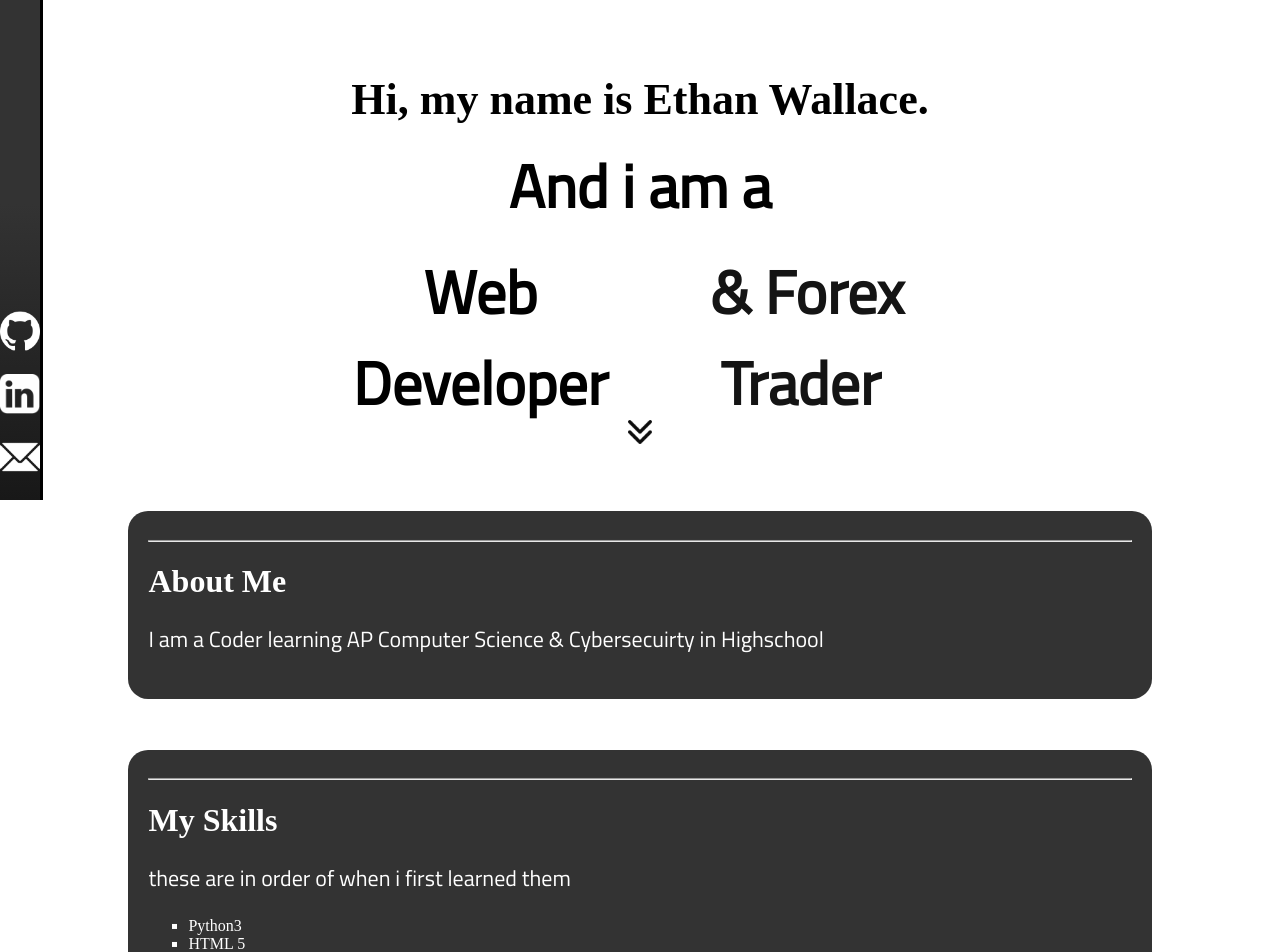
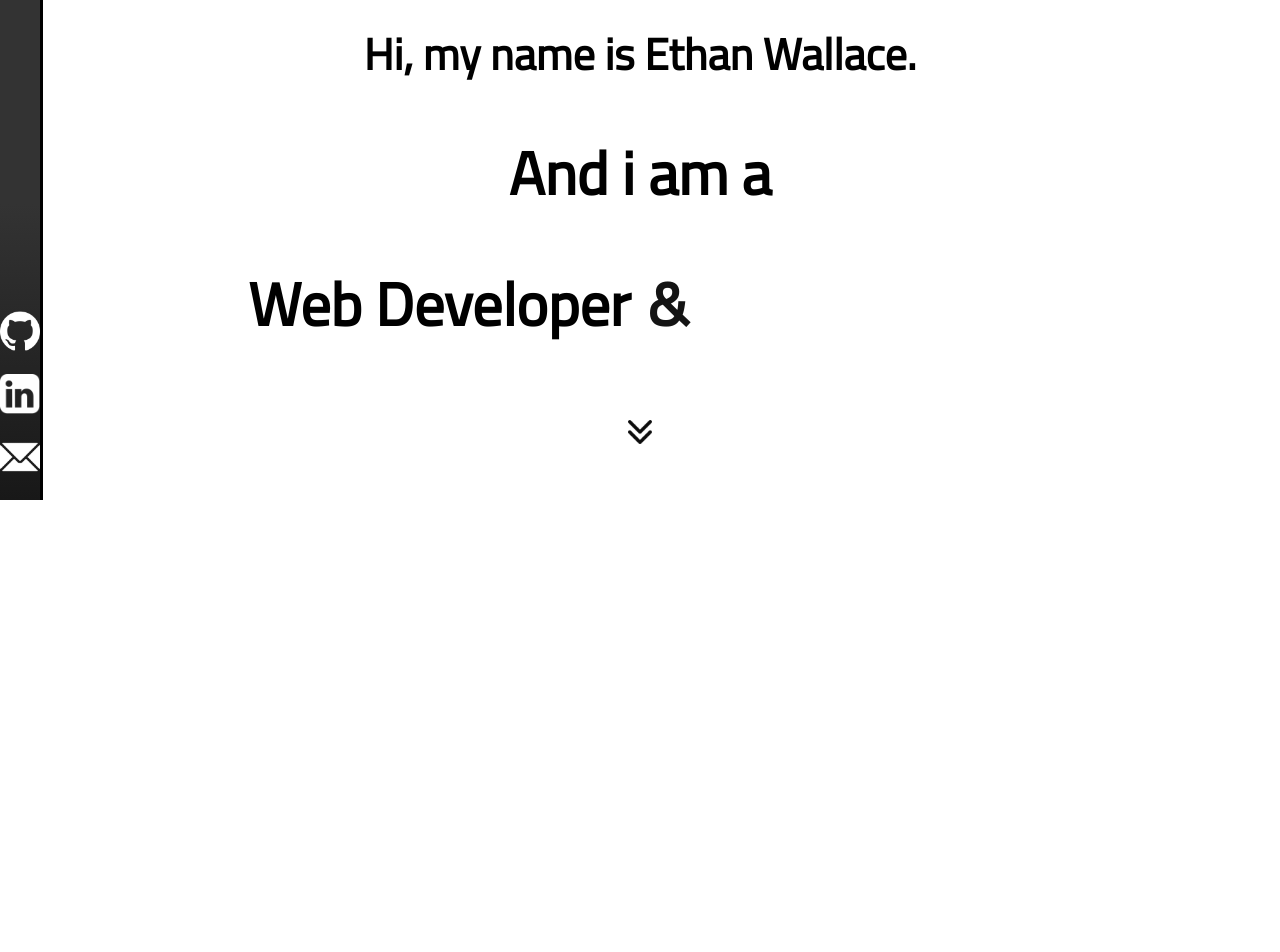
Before and after one commit to realmichealbay/resume-site, a SvelteKit app: page / in a window 1280 px wide. Shown: the part 300-1252 px from the top of the page. After the commit the page ends 800 px from the top, so only its background shows below. Built offline with nearby package versions, Linux system fonts and the light colour scheme; a web font is replaced by a local one.

Commit message:
commit on master

```diff
--- a/src/app.html
+++ b/src/app.html
@@ -6,9 +6,6 @@
 		<link rel="stylesheet" href="global.css">
 		<meta name="viewport" content="width=device-width" />
 		<title>Ethan Wallace Resume 2023</title>
-		<svelte:head>
-			<script defer src="/intro.js"></script>
-		</svelte:head>
 
 		%sveltekit.head%
 	</head>
--- a/src/routes/+layout.svelte
+++ b/src/routes/+layout.svelte
@@ -1,13 +1,17 @@
+<div id="page-layout-wrapper">
 	<div id="left-bar">
 		<a href="https://github.com/realmichealbay" target="_blank">
-		<img src="../img/github.png" alt="">
+			<img src="../img/github.png" alt="" />
 		</a>
 		<a href="https://www.linkedin.com/in/ethan-wallace-733525297/" target="_blank">
-		<img src="../img/linkedin.png" alt="">
+			<img src="../img/linkedin.png" alt="" />
 		</a>
 		<a href="mailto:emwallace06@outlook.com" target="_blank">
-		<img src="../img/email.png" alt="">
+			<img src="../img/email.png" alt="" />
 		</a>
 	</div>
 
-<slot/>
+	<slot />
+
+	<footer>Contact</footer>
+</div>
--- a/src/routes/+page.svelte
+++ b/src/routes/+page.svelte
@@ -1,6 +1,31 @@
+<script>
+	import { onMount } from 'svelte';
+
+	let chevronOpacity = 1;
+
+	onMount(() => {
+		/*
+        function handleScroll() {
+            console.log(window.scrollY);
+
+            if (window.scrollY > 200) {
+                chevronOpacity = 0;
+            } else {
+                chevronOpacity = 1;
+            }
+        }
+
+        window.addEventListener('scroll', handleScroll);
+
+        return () => {  // cleanup when component is destroyed
+            window.removeEventListener('scroll', handleScroll);
+        };*/
+	});
+</script>
+
 <div id="intro-container">
 	<div id="over-top-intro">
-	<div>
+		<div class="firstText">
 			<h1>Hi, my name is Ethan Wallace.</h1>
 		</div>
 	</div>
@@ -9,28 +34,25 @@
 		<h1 class="secondaryText">And i am a</h1>
 		<div class="tertiaryText">
 			<h1>Web Developer</h1>
-		<h1>&nbsp;& Forex Trader</h1>
+			<h1>&nbsp;& &nbsp;</h1>
+			<h1>Forex Trader</h1>
 		</div>
 	</div>
 </div>
 
-<div id="chevron">
-	<img src="../img/downChev.png" alt="">
+<div id="chevron" style="opacity: {chevronOpacity}; transition: opacity 0.3s;">
+	<img src="../img/downChev.png" alt="" />
 </div>
 
-
 <main>
+	<div id="targetElement" />
 	<div>
-		<hr>
+		<hr />
 		<h1>About Me</h1>
 		<p>I am a Coder learning AP Computer Science & Cybersecuirty in Highschool</p>
-
-
-
-
 	</div>
 	<div>
-		<hr>
+		<hr />
 		<h1>My Skills</h1>
 		<p>these are in order of when i first learned them</p>
 		<ul>
@@ -38,23 +60,34 @@
 			<li>HTML 5</li>
 			<li>CSS</li>
 			<li>Java</li>
-
 		</ul>
 		<p>Other Skills</p>
 		<ul>
-			<li>Attended NYLT <a href="https://www.scouting.org/programs/scouts-bsa/troop-resources/nylt/">(National Youth Leadership Training)</a></li>
+			<li>
+				Attended NYLT <a href="https://www.scouting.org/programs/scouts-bsa/troop-resources/nylt/"
+					>(National Youth Leadership Training)</a
+				>
+			</li>
 			<li>Bilingual (Japanese 1.5 Years) A2-B1 CEFR</li>
 		</ul>
 	</div>
 	<div>
+		<hr />
 		<h1>My Achivements & Awards, so far</h1>
 		<ul>
 			<li>Achieved Eagle Scout 9/19/23</li>
-			<li>Conservation Award from the Meramec Valley Grotto 1/6/23 <a href="https://mdc.mo.gov/newsroom/mdc-35-tons-trash-removed-ste-genevieve-county-sinkhole-cave"> If you are interested in reading why i got the award please click this link :)</a></li>
-			<li></li>
+			<li>
+				Conservation Award from the Meramec Valley Grotto 1/6/23 <a
+					href="https://mdc.mo.gov/newsroom/mdc-35-tons-trash-removed-ste-genevieve-county-sinkhole-cave"
+				>
+					If you are interested in reading why i got the award please click this link :)</a
+				>
+			</li>
+			<li />
 		</ul>
 	</div>
 	<div>
+		<hr />
 		<h1>Extracurriculars</h1>
 		<ul>
 			<li>First Robotics Competition Team MHS-PI 6744</li>
--- /dev/null
+++ b/static/firstpage.js
@@ -0,0 +1,2 @@
+/*
+*/
--- a/static/global.css
+++ b/static/global.css
@@ -7,19 +7,19 @@
 	font-family: TitilliumWeb;
 	src: url(TitilliumWeb-Regular.ttf);
 }
-
+/*
 .custuom-Scroll::-webkit-scrollbar-button{
     display: none;
 }
 ::webkit-scrollbar {
-    width: 12px;  /* Width of the vertical scrollbar */
-    height: 12px; /* Height of the horizontal scrollbar */
-    background-color: #141414; /* Color of the scrollbar track */
+    width: 12px;
+    height: 12px;
+    background-color: #141414;
 }
 ::webkit-scrollbar-thumb {
-    background-color: #888;  /* Color of the scrollbar thumb */
-    border-radius: 6px;      /* Rounded corners of the thumb */
-    border: 2px solid #141414; /* Border around the thumb, make sure to subtract this value from the width and height */
+    background-color: #888;
+    border-radius: 6px;
+    border: 2px solid #141414;
 }
 ::webkit-scrollbar-thumb:hover {
     background-color: #555;
@@ -27,31 +27,42 @@
 ::webkit-scrollbar-button {
     display: none;
 }
+*/
 
+#targetElement {
+}
+
+body,
 html {
 	overflow-x: hidden;
+	margin: 0;
+	height: 100%;
 }
 
-#left-bar{
+#page-layout-wrapper {
+	display: flex;
+	flex-direction: column;
+	min-height: 100vh;
+}
+
+#left-bar {
 	position: fixed;
 	top: 0;
 	left: 0;
 	width: 5vh;
 	height: 100vh;
-    background: linear-gradient(180deg, rgba(51,51,51,1) 63%, rgba(24,24,24,1) 100%);
+	background: linear-gradient(180deg, rgba(51, 51, 51, 1) 63%, rgba(24, 24, 24, 1) 100%);
 	border-style: none solid none none;
 	display: flex;
 	flex-direction: column;
 	justify-content: flex-end;
 	align-items: center;
 }
-#left-bar img{
+#left-bar img {
 	width: 100%;
 	padding-bottom: 20px;
 	filter: invert();
 }
-
-
 
 a,
 a:visited,
@@ -62,35 +73,25 @@ a:-webkit-any-link {
 	font-family: Trebuchet MS, Lucida Grande, Lucida Sans Unicode, Lucida Sans, Tahoma, sans-serif;
 }
 
-
-/*
-colors to remember
-#141414
-#181818
-#4774AD
-*/
-
-
 main {
 	width: 80%;
-    position: absolute;
-    top: 110%;
-    left: 50%;
-    transform: translate(-50%, -10%);
+	margin: 10%;
 	z-index: -1;
+	flex: 1;
 }
-main div{
+main div {
 	color: #fff;
 	margin: 5% 0%;
 	padding: 2%;
 	border-radius: 20px;
-    background-color: rgba(51,51,51,1);
+	background-color: rgba(51, 51, 51, 1);
 }
 
-main h1,ul{
+main h1,
+ul {
 	font-family: NotosansJP;
 }
-li{
+li {
 	list-style-type: square;
 }
 p {
@@ -102,102 +103,115 @@ p {
 	font-family: NotosansJP;
 }
 
-:root{
+:root {
 	--anim-length: 1s;
 	--anim-total: 1s;
 }
 
-#intro-container{
-    height: 110%;
+#intro-container {
+	height: 90vh;
+	width: 100%;
 }
 
 #over-top-intro {
 	font-family: NotosansJP;
 	font-size: 22px;
-    align-items: center;
-    height: max-content;
-}
-#over-top-intro > div {
-    position: absolute;
-    top: 50%;
-    left: 50%;
-    transform: translate(-50%, -50%);
-    text-align: center;
-    opacity: 0;
-    width: max-content;
-
+	margin-top: 25%;
 }
 
 @keyframes Intro-Anim {
-    0%{
+	0% {
 		opacity: 0;
 	}
-    30%,70%{
+	30%,
+	70% {
 		opacity: 1;
 	}
-    100%{
+	100% {
 		opacity: 0;
 	}
 }
 @keyframes Intro-Anim-Stay {
-    0%{
+	0% {
 		opacity: 0;
 	}
-    30%,70%{
+	30%,
+	70% {
 		opacity: 1;
 	}
-    100%{
+	100% {
 		opacity: 1;
 	}
 }
+@keyframes Hide {
+	0% {
+		opacity: 0;
+	}
+	30%,
+	70% {
+		opacity: 0;
+	}
+	100% {
+		opacity: 1;
+	}
+}
+
 #over-top-intro > div:last-child {
 	animation: Intro-Anim-Stay var(--anim-length);
 	animation-fill-mode: both;
 	animation-delay: 1s;
 }
 
-#intro-bottom-text{
-    position: absolute;
-    top: 50%;
-    left: 50%;
-    transform: translate(-50%, -0%);
+.firstText {
+	animation: Intro-Anim-Stay 5s;
+	animation-delay: calc(var(--anim-total) + 1s);
+	animation-fill-mode: both;
+	font-family: TitilliumWeb;
+	opacity: 0;
+	text-align: center;
 }
-
-.secondaryText{
+.secondaryText {
 	animation: Intro-Anim-Stay 5s;
 	animation-delay: calc(var(--anim-total) + 1s);
 	animation-fill-mode: both;
 	font-size: 60px;
 	font-family: TitilliumWeb;
 	opacity: 0;
-    position: relative;
 	text-align: center;
 }
 
-.tertiaryText{
+.tertiaryText > h1 {
 	font-family: TitilliumWeb;
-    display: flex;
-    font-size: 30px;
-    position: relative;
+	font-size: 60px;
+	display: inline;
+
+	margin: 0;
+}
+.tertiaryText {
 	text-align: center;
-    transform: translateY(-25%);
 }
 
-.tertiaryText h1:nth-child(1){
+.tertiaryText h1:nth-child(1) {
 	animation: Intro-Anim-Stay 5s;
 	animation-delay: calc(var(--anim-total) + 2s);
 	animation-fill-mode: both;
 	opacity: 0;
 }
-.tertiaryText h1:nth-child(2){
+.tertiaryText h1:nth-child(2) {
 	animation: Intro-Anim-Stay 5s;
 	animation-delay: calc(var(--anim-total) + 3s);
 	animation-fill-mode: both;
 	opacity: 0;
 }
+.tertiaryText h1:nth-child(3) {
+	animation: Intro-Anim-Stay 5s;
+	animation-delay: calc(var(--anim-total) + 4s);
+	animation-fill-mode: both;
+	opacity: 0;
+}
 
-#chevron{
-    opacity:1;
+#chevron {
+	opacity: 1;
 	width: 3vh;
 	position: absolute;
 	top: 50%;
@@ -208,6 +222,13 @@ p {
 	animation-delay: 4.5s;
 	animation-fill-mode: both;
 }
-#chevron img{
+#chevron img {
 	width: 100%;
 }
+
+footer {
+	text-align: center;
+	width: 100%;
+	left: 0;
+	bottom: 0;
+}
```
Also changed, not shown: src/routes/+error.svelte (+13 -1 lines), static/intro.js (deleted, +0 -39 lines). Lines whose indentation alone changed are shown as unchanged.
